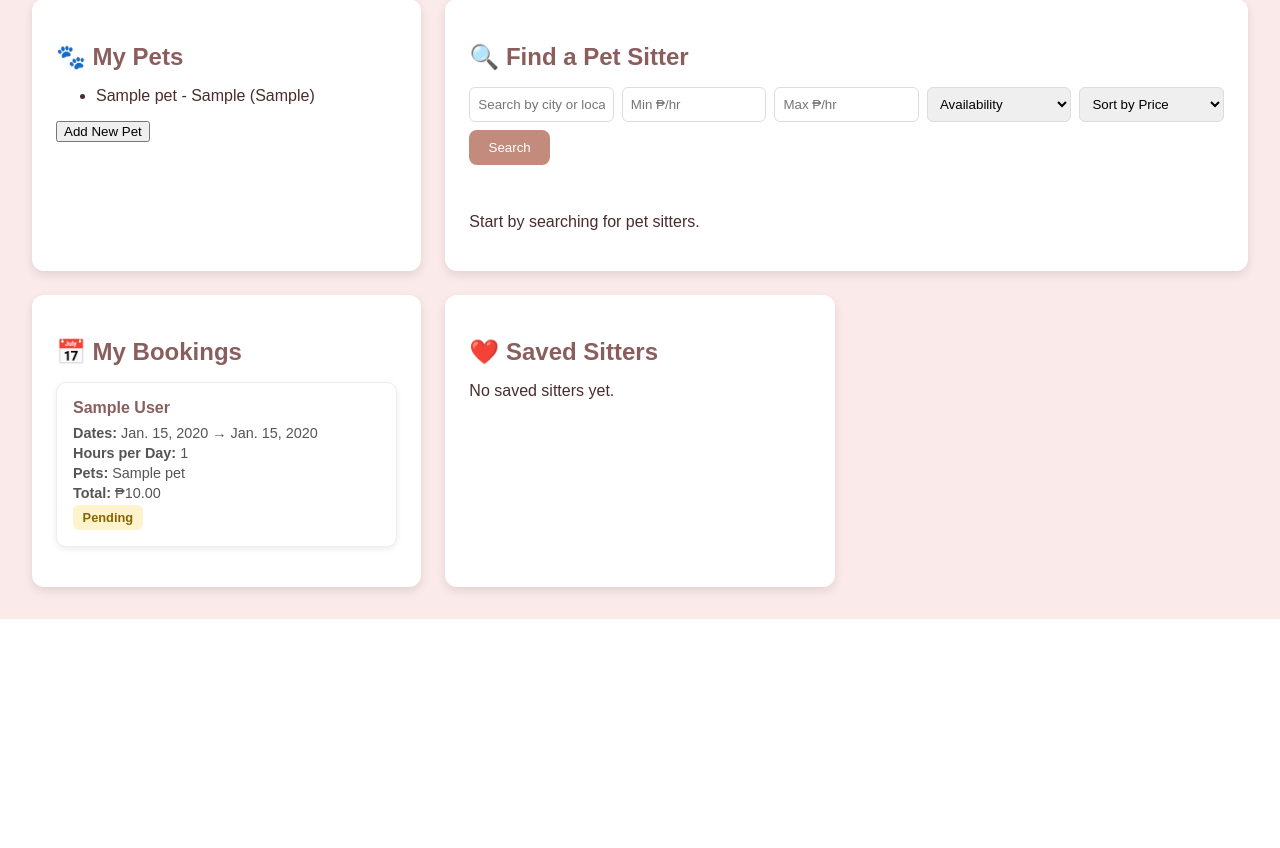
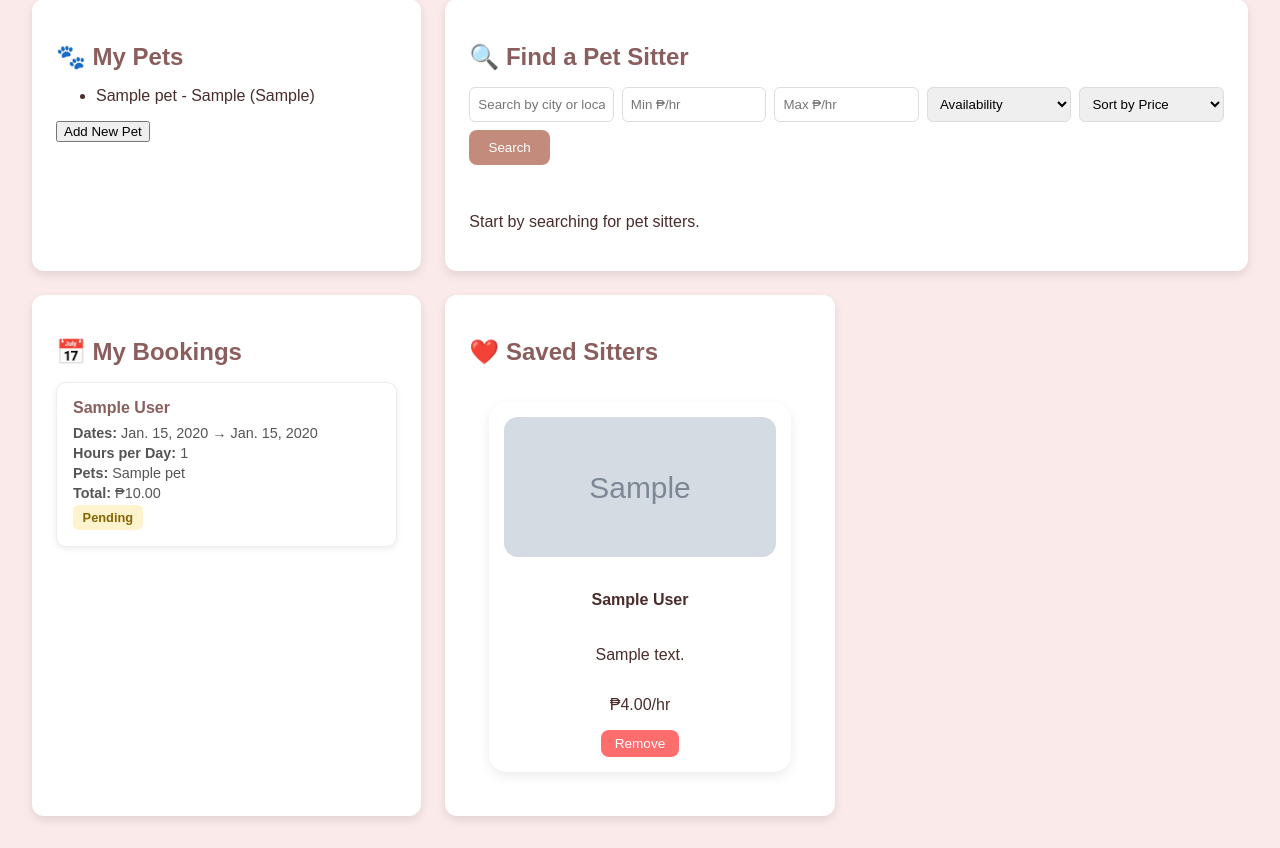
Before and after one commit to Andre-12-maker/CSIT327-G6-FureverStay, a Django app: page /dashboard/owner/ in a window 1280 px wide. Shown: the part 225-1073 px from the top of the page. Before the commit the page ends 844 px from the top, so only its background shows below. Run offline with Django 5.2, Linux system fonts and the light colour scheme; a user stored in the database is signed in; tables that the repository leaves empty hold one stand-in row (values such as "Sample post"); grey boxes marked "Sample" are stand-in pictures.

Commit message:
feat: Added Saved sitters

```diff
--- a/PetOwnerDashboard/models.py
+++ b/PetOwnerDashboard/models.py
@@ -22,3 +22,14 @@ class Booking(models.Model):
 
     def __str__(self):
         return f"{self.owner.username} → {self.sitter.profile.user.username} ({self.status})"
+
+class SavedSitter(models.Model):
+    owner = models.ForeignKey(User, on_delete=models.CASCADE, related_name="saved_sitters")
+    sitter = models.ForeignKey(User, on_delete=models.CASCADE, related_name="saved_by")
+    created_at = models.DateTimeField(auto_now_add=True)
+
+    class Meta:
+        unique_together = ('owner', 'sitter')
+
+    def __str__(self):
+        return f"{self.owner.username} saved {self.sitter.username}"
--- a/PetOwnerDashboard/urls.py
+++ b/PetOwnerDashboard/urls.py
@@ -6,5 +6,9 @@ urlpatterns = [
     path('fetch_sitters/', views.fetch_sitters, name='fetch_sitters'),
     path('view_sitter_profile/<int:sitter_id>/', views.view_sitter_profile, name='view_sitter_profile'),
     path('book/<int:sitter_id>/', views.create_booking, name='create_booking'),
+    path("save_sitter/<int:sitter_id>/", views.save_sitter, name="save_sitter"),
+    path("remove_sitter/<int:sitter_id>/", views.remove_saved_sitter, name="remove_saved_sitter"),
+    path("saved_sitters/", views.get_saved_sitters, name="saved_sitters"),
+
 
 ]
--- a/PetOwnerDashboard/views.py
+++ b/PetOwnerDashboard/views.py
@@ -8,7 +8,8 @@ import os
 from RegistrationPage.models import Profile, PetSitterProfile
 from django.contrib import messages
 from datetime import datetime
-from .models import Booking
+from .models import Booking, SavedSitter
+from django.contrib.auth.models import User
 
 # ✅ Optional: import if you have availability model
 from PetSitterDashboard.models import SitterAvailability
@@ -217,3 +218,45 @@ def create_booking(request, sitter_id):
         return redirect('pet_owner_dashboard')
 
     return redirect('view_sitter_profile', sitter_id=sitter_id)
+
+#Save / Remove Saved Sitter
+@login_required
+def save_sitter(request, sitter_id):
+    sitter = User.objects.get(id=sitter_id)
+
+    SavedSitter.objects.get_or_create(
+        owner=request.user,
+        sitter=sitter
+    )
+
+    return JsonResponse({"status": "saved"})
+
+@login_required
+def remove_saved_sitter(request, sitter_id):
+    SavedSitter.objects.filter(
+        owner=request.user,
+        sitter_id=sitter_id
+    ).delete()
+
+    return JsonResponse({"status": "removed"})
+
+@login_required
+def get_saved_sitters(request):
+    saved = SavedSitter.objects.filter(owner=request.user).select_related("sitter", "sitter__profile", "sitter__sitter_profile")
+
+    sitter_list = []
+
+    for s in saved:
+        sitter_profile = getattr(s.sitter, "sitter_profile", None)
+        profile = s.sitter.profile
+
+        sitter_list.append({
+            "id": s.sitter.id,
+            "first_name": profile.first_name,
+            "last_name": profile.last_name,
+            "address": profile.address,
+            "hourly_rate": sitter_profile.hourly_rate if sitter_profile else None,
+            "image": sitter_profile.profile_image_url if sitter_profile else "/static/assets/default_profile.png",
+        })
+
+    return JsonResponse({"saved": sitter_list})
--- a/static/css/pet_owner_dashboard.css
+++ b/static/css/pet_owner_dashboard.css
@@ -306,3 +306,76 @@ body {
   background-color: #d1ecf1;
   color: #0c5460;
 }
+
+/* Saved Sitters Container */
+#savedSittersBox {
+    display: grid;
+    gap: 20px;
+    grid-template-columns: repeat(auto-fit, minmax(260px, 1fr));
+    padding: 20px;
+}
+
+/* The Card */
+.saved-card {
+    background: #fff;
+    border-radius: 18px;
+    padding: 15px;
+    box-shadow: 0 4px 12px rgba(0,0,0,0.08);
+    display: flex;
+    flex-direction: column;
+    align-items: center;
+    transition: 0.2s ease;
+}
+
+.saved-card:hover {
+    transform: translateY(-4px);
+    box-shadow: 0 6px 16px rgba(0,0,0,0.12);
+}
+
+/* Small Rounded Image */
+.saved-img {
+    width: 100%;
+    height: 140px;
+    object-fit: cover;
+    border-radius: 14px;
+    margin-bottom: 12px;
+}
+
+/* Text Styling */
+.saved-info {
+    text-align: center;
+}
+
+.saved-name {
+    font-size: 1.05rem;
+    font-weight: 600;
+    margin: 6px 0;
+    color: #3a2f2f;
+}
+
+.saved-address {
+    font-size: 0.9rem;
+    color: #6b5c5c;
+    margin-bottom: 6px;
+}
+
+.saved-rate {
+    font-weight: bold;
+    margin-bottom: 12px;
+    color: #8B5E5E;
+}
+
+/* Remove Button */
+.remove-btn {
+    padding: 6px 14px;
+    background: #ff6d6d;
+    border: none;
+    border-radius: 8px;
+    color: white;
+    cursor: pointer;
+    font-size: 0.85rem;
+}
+
+.remove-btn:hover {
+    background: #e75959;
+}
--- a/static/js/pet_owner_dashboardv2.js
+++ b/static/js/pet_owner_dashboardv2.js
@@ -52,14 +52,16 @@
         // Sort by price
         if (sortOrder === "asc") sitters.sort((a, b) => a.hourly_rate - b.hourly_rate);
         if (sortOrder === "desc") sitters.sort((a, b) => b.hourly_rate - a.hourly_rate);
-
-        // Display sitter cards
         resultsGrid.innerHTML = sitters.length
-          ? sitters
-              .map(
-                (s) => `
+          ? sitters.map((s) => {
+              const img = s.profile_image_url || "/static/assets/default_profile.png";
+              const isSaved = window.savedSitters?.includes(s.sitter_id);
+              const saveButtonHTML = isSaved
+                  ? `<button class="save-btn saved" data-id="${s.sitter_id}">✓ Saved</button>`
+                  : `<button class="save-btn" data-id="${s.sitter_id}">♡ Save</button>`;
+              return `
                 <div class="sitter-card">
-                <img src="${s.profile_image_url || '/static/assets/default_sitter.jpg'}" alt="Sitter">
+                    <img src="${img}" alt="Sitter">
                     <div class="sitter-info">
                         <h4>${s.first_name} ${s.last_name}</h4>
                         <p>${s.bio || 'No bio provided.'}</p>
@@ -69,14 +71,12 @@
                     </div>
                     <div class="card-actions">
                         <button class="view-profile-btn" data-sitter-id="${s.sitter_id}">View Profile</button>
-                  <button class="save-btn">♡ Save</button>
+                        ${saveButtonHTML}
                     </div>
                 </div>
-            `
-              )
-              .join("")
+              `;
+          }).join("")
           : `<p>No sitters found.</p>`;
-
         // Click event to view profile
         document.querySelectorAll(".view-profile-btn").forEach((btn) => {
           btn.addEventListener("click", (e) => {
@@ -243,3 +243,52 @@ document.addEventListener("DOMContentLoaded", () => {
     calculateTotal();
   }
 });
+
+//saved sitters loading
+function loadSavedSitters() {
+    fetch("/dashboard/owner/saved_sitters/")
+        .then(res => res.json())
+        .then(data => {
+            renderSavedSitters(data.saved);
+            window.savedSitters = data.saved.map(s => s.id); // store IDs for toggles
+        });
+}
+function renderSavedSitters(list) {
+    const box = document.getElementById("savedSittersBox");
+    if (list.length === 0) {
+        box.innerHTML = "<p>No saved sitters yet.</p>";
+        return;
+    }
+    box.innerHTML = list.map(s => {
+        const imgSrc = s.image && s.image !== ""
+            ? s.image
+            : "/static/assets/default_profile.png";
+        return `
+            <div class="saved-card">
+                <img src="${imgSrc}" class="saved-img" alt="Sitter Image">
+                <h4>${s.first_name} ${s.last_name}</h4>
+                <p>${s.address}</p>
+                <p>₱${s.hourly_rate}/hr</p>
+                <button class="remove-btn" data-id="${s.id}">Remove</button>
+            </div>
+        `;
+    }).join("");
+}
+document.addEventListener("click", e => {
+    const id = e.target.dataset.id;
+
+    // UNSAVE
+    if (e.target.classList.contains("remove-btn")) {
+        fetch(`/dashboard/owner/remove_sitter/${id}/`)
+            .then(() => loadSavedSitters());
+    }
+
+    // SAVE from search results
+    if (e.target.classList.contains("save-btn")) {
+        fetch(`/dashboard/owner/save_sitter/${id}/`)
+            .then(() => loadSavedSitters());
+    }
+});
+document.addEventListener("DOMContentLoaded", () => {
+    loadSavedSitters();
+});
--- a/templates/pet_owner_dashboard.html
+++ b/templates/pet_owner_dashboard.html
@@ -121,8 +121,8 @@
       <!-- Saved Sitters -->
       <div class="dashboard-card">
         <h2>❤️ Saved Sitters</h2>
-        <div class="saved-box">
-          <p>No saved sitters yet.</p>
+        <div class="saved-box" id="savedSittersBox">
+            <p>Loading saved sitters...</p>
         </div>
       </div>
     </section>
```
Also changed, not shown: PetOwnerDashboard/migrations/0003_savedsitter.py (added). Lines whose indentation alone changed are shown as unchanged.
